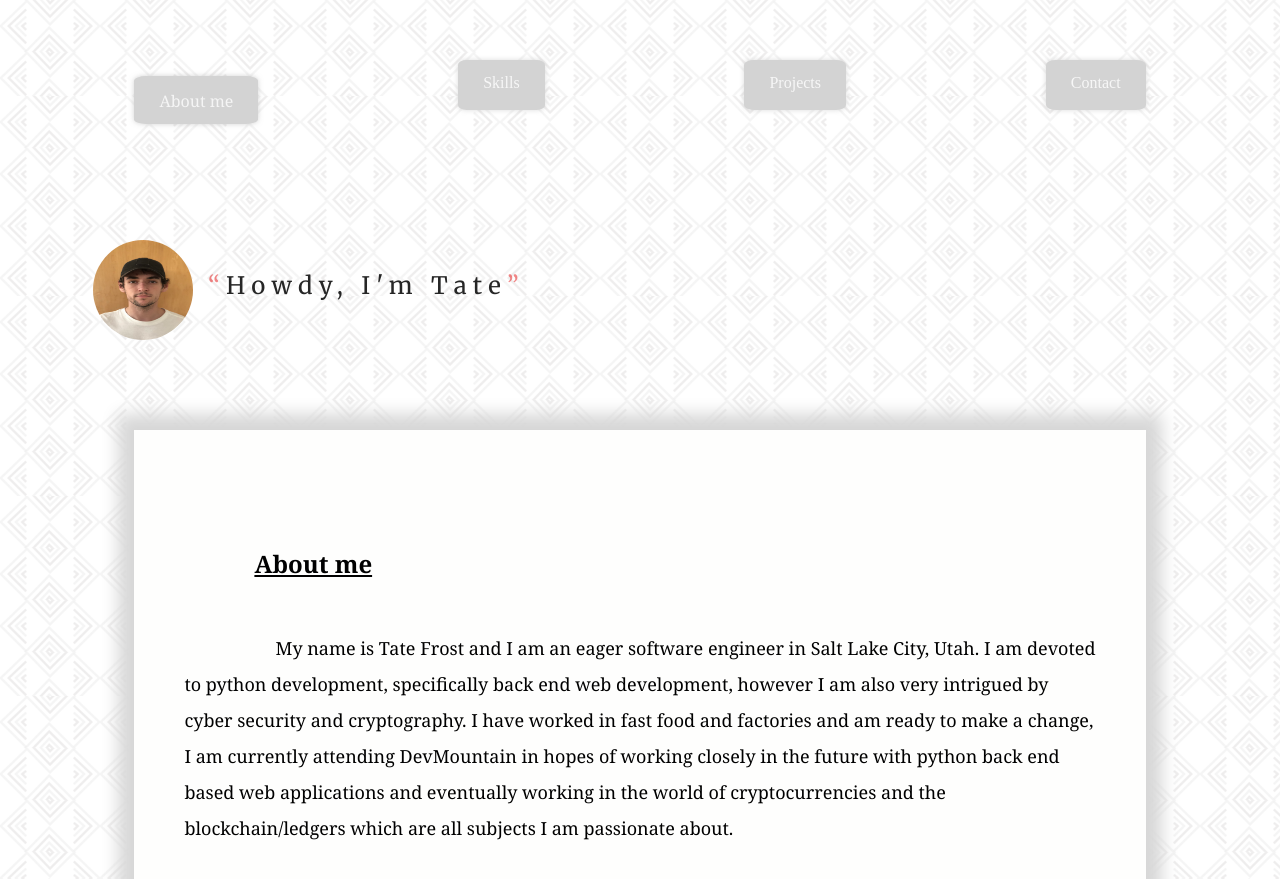
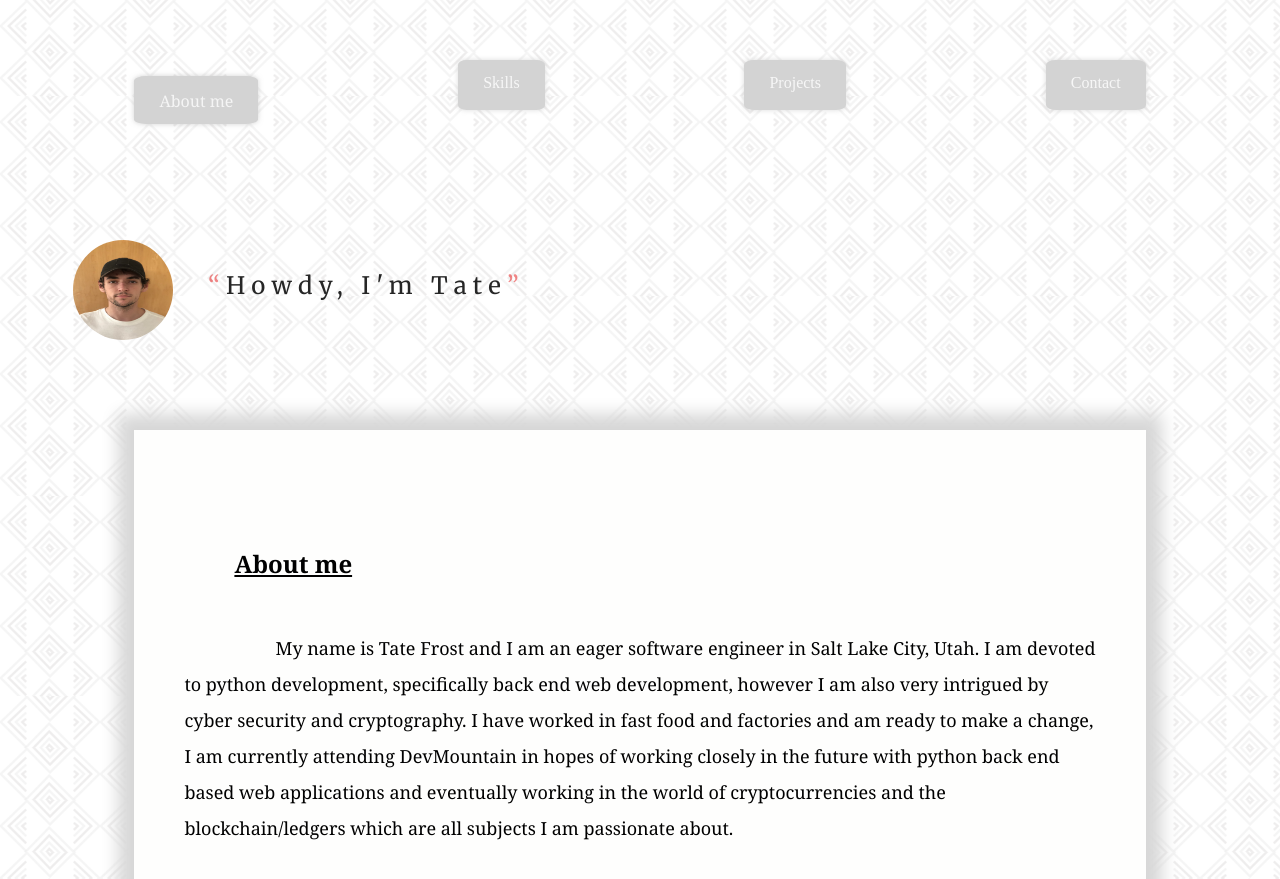
Before and after one commit to tatefrost/oldPortfolio, a website: page index.html in a window 1280 px wide. Shown: the top 879 px of the page. Drawn offline with nearby package versions, Linux system fonts and the light colour scheme; a web font is replaced by a local one.

Commit message:
fixed bottom of main divs

```diff
--- a/styles.css
+++ b/styles.css
@@ -119,7 +119,7 @@ p, div {
   font-size: x-large;
   line-height: 200%;
   position: relative;
-  right: 50px;
+  right: 70px;
   text-decoration: underline;
 }
 
@@ -143,6 +143,7 @@ body {
   flex-direction: column;
 
   margin: 10 auto;
+  margin-bottom: 100px;
 }
 
 #myChangePhoto {
@@ -153,7 +154,7 @@ body {
 #me {
   position: relative;
   top: 120px;
-  left: 85px;
+  left: 65px;
   border-radius: 100%;
   height: 100px;
   width: 100px;
```
